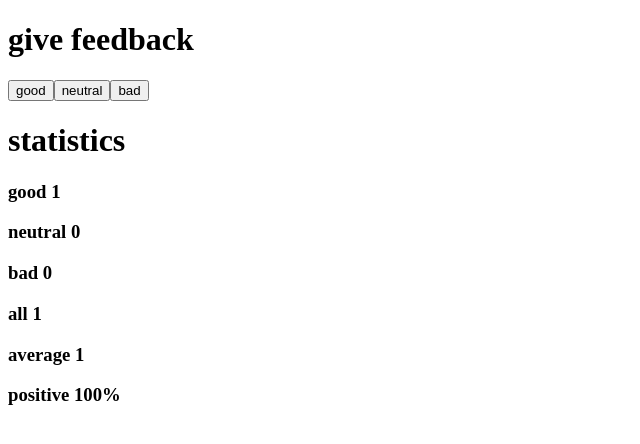
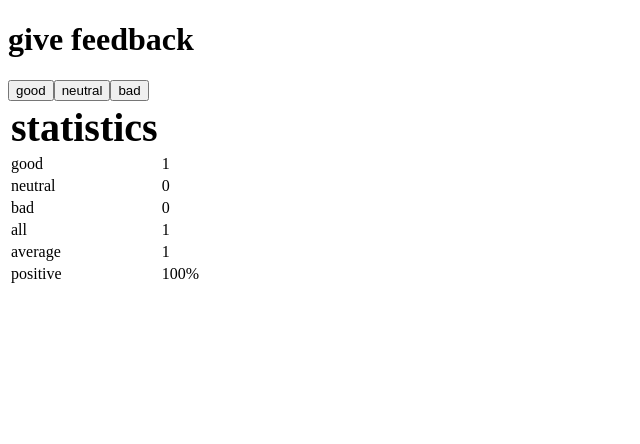
Before and after one commit to JRamone/FS2022, a React (Create React App) app in the folder osa1/unicafe/: page / in a window 1280 px wide. Both pictures are taken after a click on the button "good". Shown: the top 444 px of the page, without its empty margins (0-640 px from the left). Built offline with nearby package versions, Linux system fonts and the light colour scheme.

Commit message:
lisää 1.11

```diff
--- a/osa1/unicafe/src/App.js
+++ b/osa1/unicafe/src/App.js
@@ -8,7 +8,13 @@ const Button = ({text, onClick}) => {
   )
 }
 const StatisticsLine = ({text, value, sufix}) => {
-  return <h3>{text} {value}{sufix}</h3>
+  return (
+  <tr>
+    <td width={120}>{text}</td><td width={120}> {value}{sufix}</td>
+  </tr>
+  )
+
+
 }
 const Feedback = ({good,setGood,bad,setBad,neutral,setNeutral}) => {
   return (
@@ -22,18 +28,26 @@ const Feedback = ({good,setGood,bad,setBad,neutral,setNeutral}) => {
 }
 
 const Statistics = ({good,neutral,bad}) => {
-  //I ALREADY ME THIS!
+  //I ALREADY MADE THIS!
   let all = good + bad + neutral
   if (all == 0) return <h1>no feedback given</h1>
   return (
     <>
-    <h1>statistics</h1>
+    <table>
+      <thead>
+        <tr>
+          <th style={{fontSize: 40}} >statistics</th>
+        </tr>
+      </thead>
+      <tbody>
             <StatisticsLine text={'good'} value={good}/>
             <StatisticsLine text={'neutral'} value={neutral}/>
             <StatisticsLine text={'bad'} value={bad}/>
             <StatisticsLine text={'all'} value={all}/>
             <StatisticsLine text={'average'} value={(good - bad)/all}/>
             <StatisticsLine text={'positive'} value={good * 100/all} sufix={'%'}/>
+      </tbody>
+    </table>
     </>
   )
 
```
Lines whose indentation alone changed are shown as unchanged.
